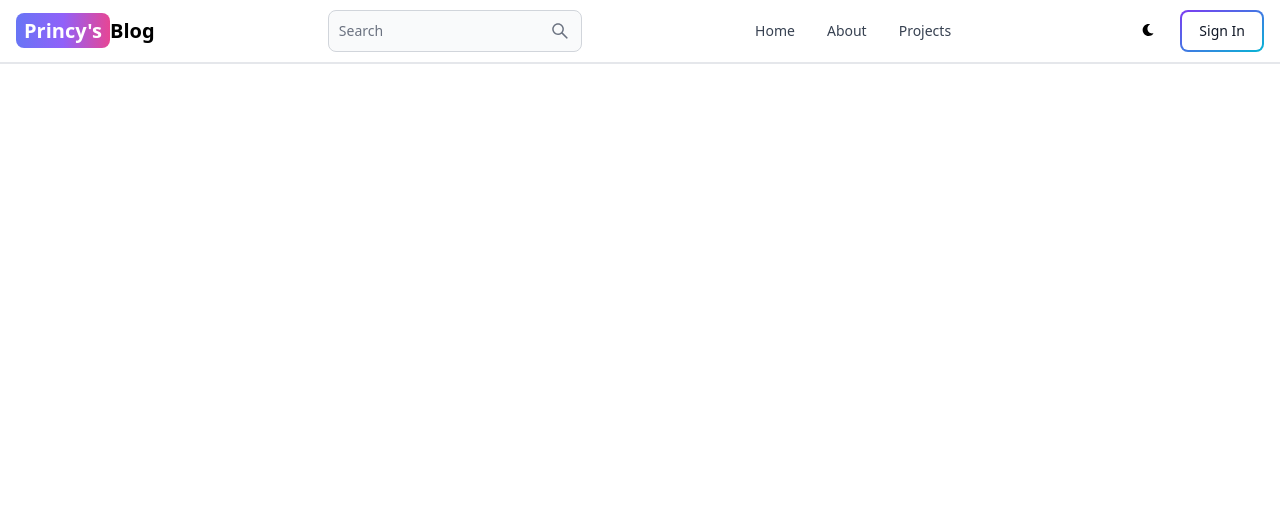
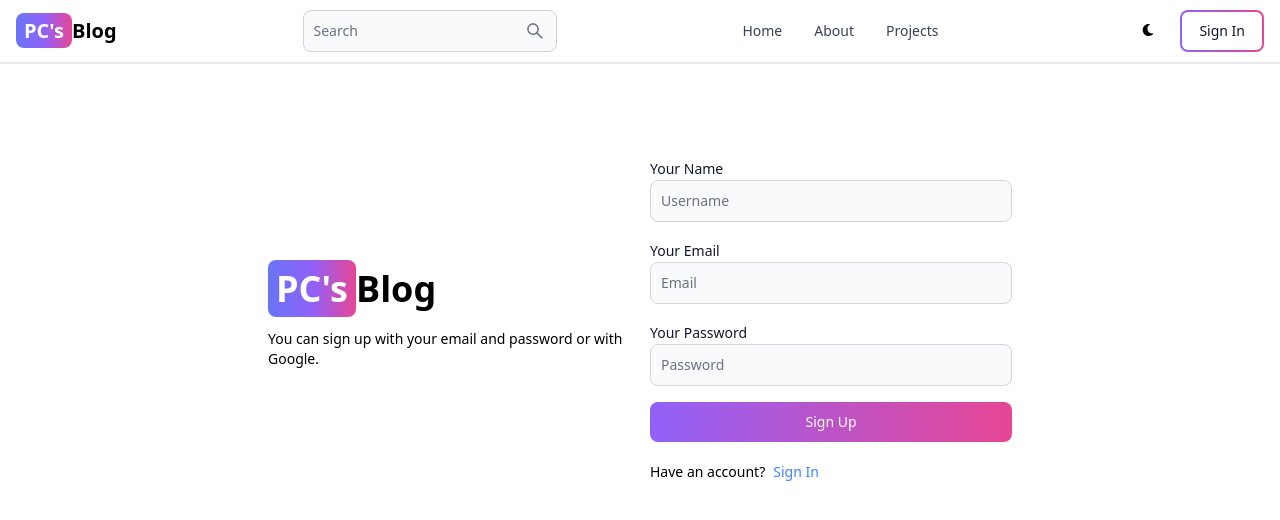
Before and after one commit to PrincyChauhan/mern-blog, a React (Vite) app in the folder client/: page /sign-up in a window 1280 px wide. Shown: the top 520 px of the page. Built offline with nearby package versions, Linux system fonts and the light colour scheme.

Commit message:
Create Signup page

```diff
--- a/client/package.json
+++ b/client/package.json
@@ -14,7 +14,7 @@
         "react": "^18.2.0",
         "react-dom": "^18.2.0",
         "react-icons": "^5.2.0",
-        "react-router-dom": "^6.23.0"
+        "react-router-dom": "^6.23.1"
     },
     "devDependencies": {
         "@types/react": "^18.2.66",
--- a/client/src/App.jsx
+++ b/client/src/App.jsx
@@ -1,8 +1,8 @@
 import { BrowserRouter, Routes, Route } from "react-router-dom";
 import Home from "./pages/Home";
 import About from "./pages/About";
-import Signin from "./pages/Signin";
-import Signup from "./pages/signup";
+import SignIn from './pages/SignIn';
+import SignUp from './pages/SignUp';
 import Dashboard from "./pages/Dashboard";
 import Header from "./components/Header";
 
@@ -13,8 +13,8 @@ export default function App() {
       <Routes>
         <Route path="/" element={<Home />} />
         <Route path="/about" element={<About />} />
-        <Route path="/signin" element={<Signin />} />
-        <Route path="/signup" element={<Signup/>} />
+        <Route path='/sign-in' element={<SignIn />} />
+        <Route path='/sign-up' element={<SignUp />} />
         <Route path="/dashboard" element={<Dashboard />} />
       </Routes>
     </BrowserRouter>
--- a/client/src/components/Header.jsx
+++ b/client/src/components/Header.jsx
@@ -12,7 +12,7 @@ export default function Header() {
         className="self-center whitespace-nowrap text-sm sm:text-xl font-semibold dark:text-white"
       >
         <span className="px-2 py-1 bg-gradient-to-r from-indigo-500 via-purple-500 to-pink-500 rounded-lg text-white">
-          Princy's
+          PC's
         </span>
         Blog
       </Link>
@@ -32,7 +32,7 @@ export default function Header() {
           <FaMoon />
         </Button>
         <Link to="/sign-in">
-          <Button gradientDuoTone="purpleToBlue" outline>
+          <Button gradientDuoTone="purpleToPink" outline>
             Sign In
           </Button>
         </Link>
--- a/client/src/pages/Signin.jsx
+++ b/client/src/pages/Signin.jsx
@@ -1,6 +1,6 @@
 import React from 'react'
 
-export default function Signin() {
+export default function SignIn() {
   return (
     <div>Signin</div>
   )
--- a/client/src/pages/signup.jsx
+++ b/client/src/pages/signup.jsx
@@ -1,7 +1,47 @@
-import React from 'react'
-
+import { Button, Label,TextInput } from "flowbite-react";
+import React from "react";
+import { Link } from "react-router-dom";
 export default function signup() {
   return (
-    <div>signup</div>
-  )
+    <div className="min-h-screen mt-20">
+      <div className="flex p-3 max-w-3xl mx-auto flex-col md:flex-row md:items-center gap-5">
+        <div className="flex-1">
+        <Link to='/' className='font-bold dark:text-white text-4xl'>
+            <span className='px-2 py-1 bg-gradient-to-r from-indigo-500 via-purple-500 to-pink-500 rounded-lg text-white'>
+              PC's
+            </span>
+            Blog
+        </Link>
+          <p className='text-sm mt-5'>
+          You can sign up with your email and password
+            or with Google.
+          </p>
+        </div>
+        {/*right*/}
+        <div className="flex-1">
+          <form className="flex flex-col gap-4">
+            <div>
+              <Label value="Your Name"/>
+              <TextInput type="text" placeholder="Username" id="username"/>
+            </div>
+            <div>
+              <Label value="Your Email"/>
+              <TextInput type="email" placeholder="Email" id="email"/>
+            </div>
+            <div>
+              <Label value="Your Password"/>
+              <TextInput type="text" placeholder="Password" id="password"/>
+            </div>
+            <Button gradientDuoTone="purpleToPink" type="submit">
+              Sign Up
+              </Button>
+        </form>
+        <div className="flex gap-2 text-sm mt-5">
+          <span>Have an account?</span>
+          <Link to='/sign-in' className='text-blue-500'>Sign In</Link>
+        </div>
+        </div>
+      </div>
+    </div>
+  );
 }
```
Also changed, not shown: 1 other file (tests, documents, lock files or other folders).
